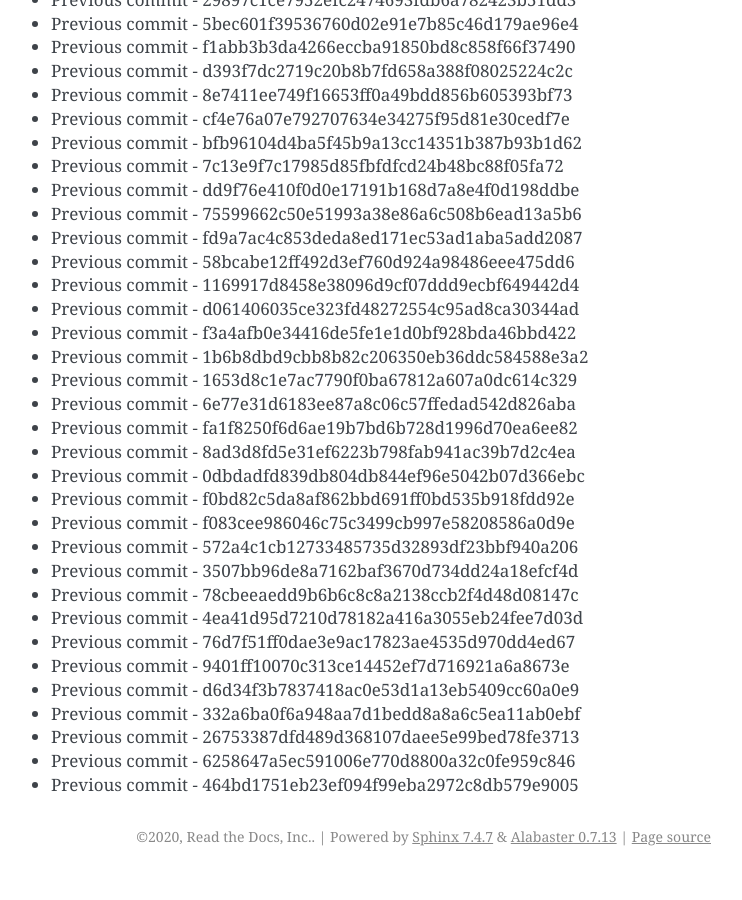
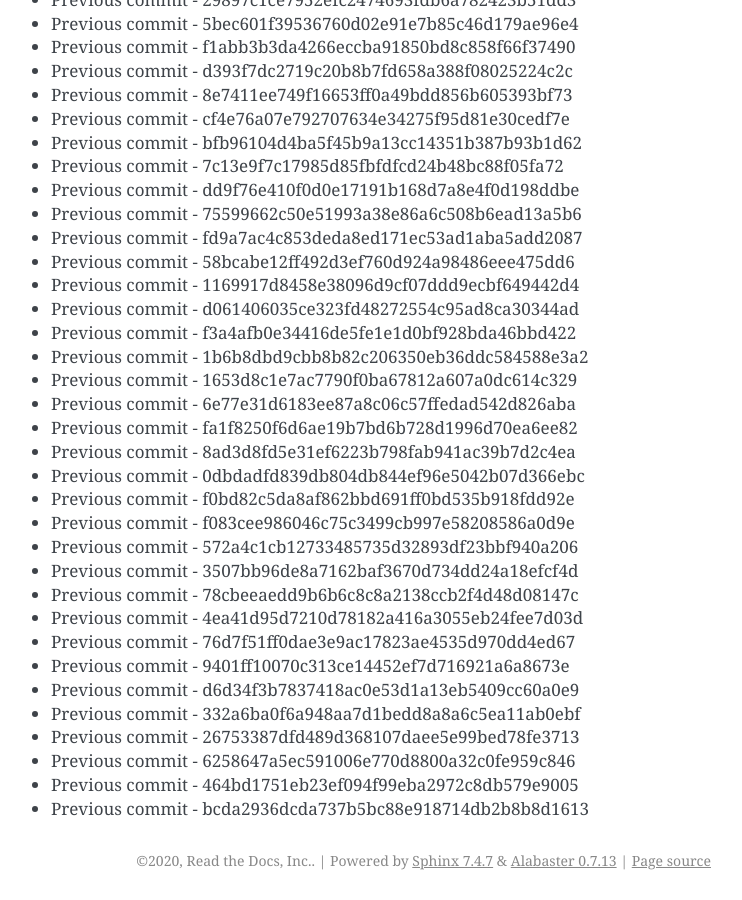
Before and after one commit to readthedocs/rtd-git-stresstest, a Sphinx documentation site: the page built from docs/updates.rst, in a window 1280 px wide and 900 px high, scrolled down 55460 px. Shown: the whole window, without its empty margins (399-1141 px from the left). Built offline with Sphinx 7.4.7, drawn with Linux system fonts in a browser that asks for light colours; before the commit the page ends 56336 px from its top, so only the background shows below that.

Commit message:
Generating commit from previous: bcda2936dcda737b5bc88e918714db2b8b8d1613

```diff
--- a/docs/updates.rst
+++ b/docs/updates.rst
@@ -2362,3 +2362,4 @@ It can be tested for any performance characteristics.
 * Previous commit - 26753387dfd489d368107daee5e99bed78fe3713
 * Previous commit - 6258647a5ec591006e770d8800a32c0fe959c846
 * Previous commit - 464bd1751eb23ef094f99eba2972c8db579e9005
+* Previous commit - bcda2936dcda737b5bc88e918714db2b8b8d1613
```
